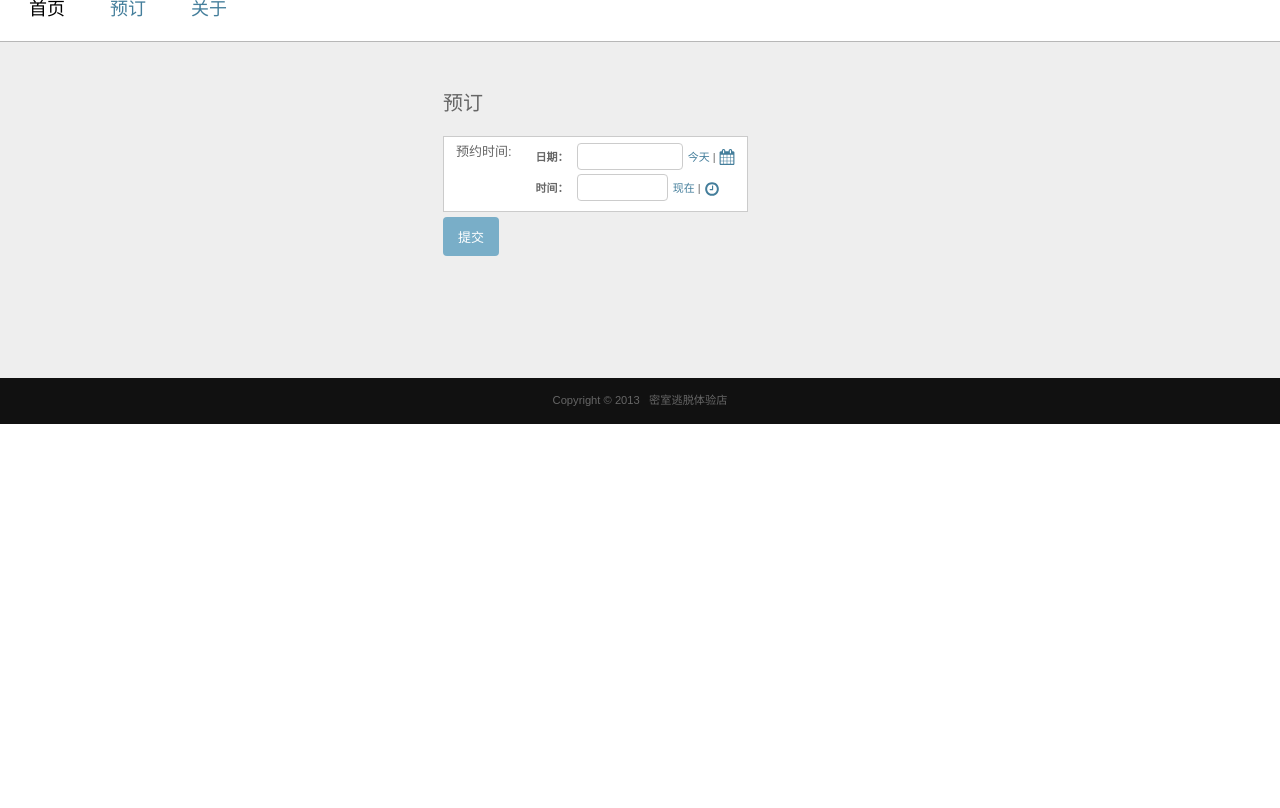
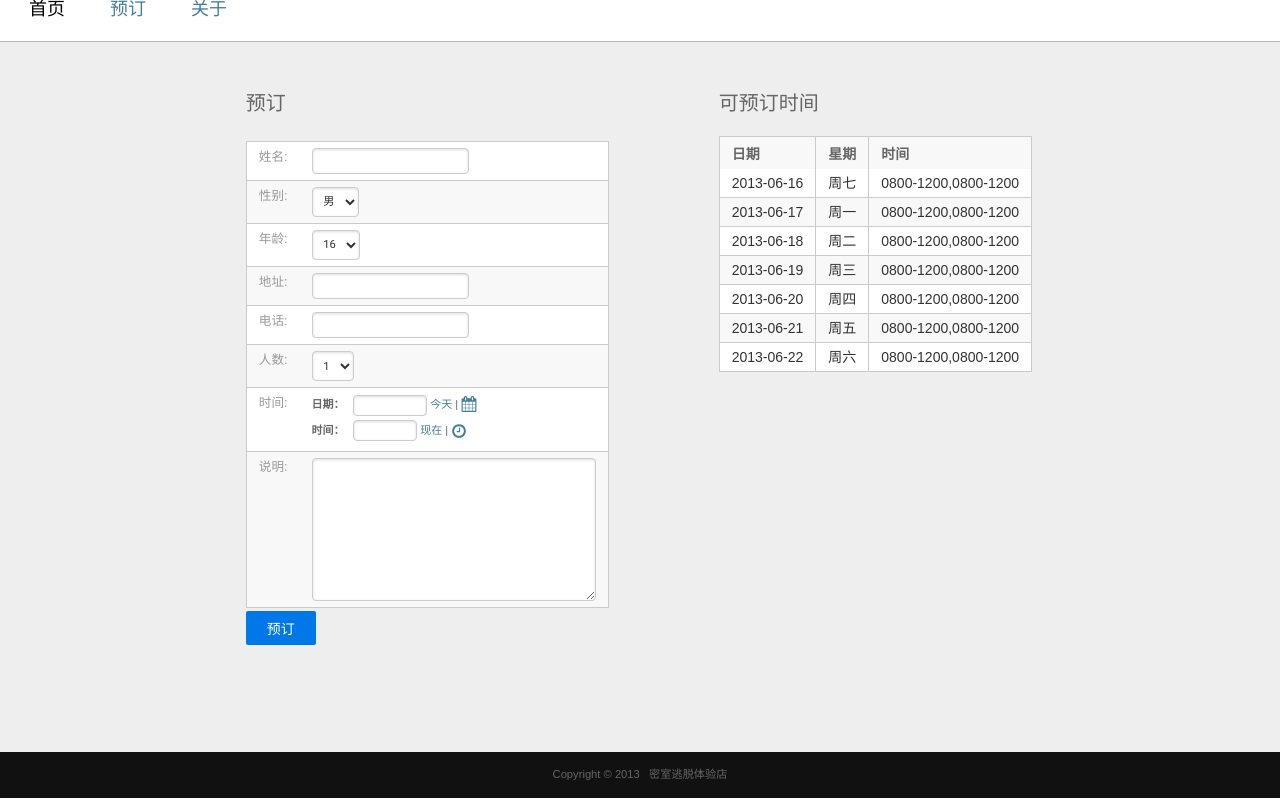
Before and after one commit to iefan/gamenet, a Django app: page /orderahead/ in a window 1280 px wide. Shown: the part 20-828 px from the top of the page. Run offline with Django 3.2, Linux system fonts and the light colour scheme; parts of the project's set-up code (start-up, migrations or seed data) failed here and were passed over; some libraries are stand-ins or nearby versions.

Commit message:
modify some detail

```diff
--- a/gamenet/settings.py
+++ b/gamenet/settings.py
@@ -103,7 +103,7 @@ TEMPLATE_LOADERS = (
 MIDDLEWARE_CLASSES = (
     'django.middleware.common.CommonMiddleware',
     'django.contrib.sessions.middleware.SessionMiddleware',
-    'django.middleware.csrf.CsrfViewMiddleware',
+    # 'django.middleware.csrf.CsrfViewMiddleware',
     'django.contrib.auth.middleware.AuthenticationMiddleware',
     'django.contrib.messages.middleware.MessageMiddleware',
     # Uncomment the next line for simple clickjacking protection:
--- a/orderahead/admin.py
+++ b/orderahead/admin.py
@@ -1,4 +1,4 @@
 from django.contrib import admin
-from models import orderlist
+from models import OrderlistModel
 
-admin.site.register(orderlist)
+admin.site.register(OrderlistModel)
--- a/orderahead/forms.py
+++ b/orderahead/forms.py
@@ -1,33 +1,28 @@
 #coding:utf8
-# from django.forms import ModelForm
 from django import forms
-# from django.forms.extras import SelectDateWidget
-from models import orderlist
+from models import OrderlistModel
 from django.contrib.admin import widgets
 
 class OrderForm(forms.ModelForm):
-    # starttime   = forms.DateField(widget=widgets.AdminDateWidget)
-    starttime   = forms.DateTimeField(widget=widgets.AdminSplitDateTime, label="预约时间")
-    # endtime     = forms.DateTimeField(widget=widgets.AdminSplitDateTime)
-    # endtime     = forms.SplitDateTimeField(input_time_formats=['%I:%M %p'])
-    # starttime.widgets[0].attrs = {'class': 'vDateField'}
-    # starttime.widgets[1].attrs = {'class': 'vTimeField'}
+    sexchoices      = ( ('男','男'),('女','女'),)
+    agechoices      = tuple([(`i`,`j`) for i,j in zip(range(16,30), range(16,30))])
+    ppnumschoices   = tuple([(`i`,`j`) for i,j in zip(range(1,6), range(1,6))])
+
+    starttime   = forms.DateTimeField(widget=widgets.AdminSplitDateTime, label="时间")
+    sex         = forms.ChoiceField(choices=sexchoices, label='性别')#, widget=forms.RadioSelect
+    age         = forms.ChoiceField(choices = agechoices, label='年龄')
+    personnums  = forms.ChoiceField(choices = ppnumschoices, label='人数')
+
     class Meta:
-        model=orderlist
-        exclude=('starttime',)
+        model=OrderlistModel
         # exclude=('starttime','endtime')
+
     def clean(self):
-        self.instance.starttime=self.cleaned_data.get('starttime')
-        self.instance.endtime=self.cleaned_data.get('endtime')
+        return self.cleaned_data
+    #     self.instance.starttime=self.cleaned_data.get('starttime')
 
-
-# class OrderForm2(forms.Form):
-#     CHOICES = (('1', '男',), ('2', '女',))
-#     name        = forms.CharField(widget=forms.TextInput)
-#     sex         = forms.ChoiceField(widget=forms.RadioSelect, choices=CHOICES)
-#     age         = forms.CharField(widget = forms.TextInput)
-#     address     = forms.CharField(widget = forms.TextInput)
-#     phone       = forms.CharField(widget = forms.TextInput)
-#     starttime   = forms.DateTimeField(widget=forms.TextInput(attrs={'placeholder':'--Please Input...', 'class':"vDateField"}))
-#     endtime     = forms.DateTimeField()
-#     desc        = forms.CharField(widget = forms.Textarea)
+    def clean_phone(self):
+        phone = self.cleaned_data['phone']
+        if not phone.isdigit() or len(phone)<11 or len(phone) > 12:
+            raise forms.ValidationError("请输入11或12位电话号码")
+        return phone
--- a/orderahead/models.py
+++ b/orderahead/models.py
@@ -3,15 +3,15 @@
 from django.db import models
 
 # Create your models here.
-class orderlist(models.Model):
+class OrderlistModel(models.Model):
     name        = models.CharField(max_length=30, verbose_name="姓名")
     sex         = models.CharField(max_length=2, verbose_name="性别")
     age         = models.IntegerField(verbose_name="年龄")
-    address     = models.CharField(max_length=100, null=True, verbose_name="地址")
+    address     = models.CharField(max_length=100, null=True,blank=True, verbose_name="地址")
     phone       = models.CharField(max_length=12, verbose_name="电话")
     personnums  = models.IntegerField(verbose_name="人数")
     starttime   = models.DateTimeField(verbose_name="预订")
-    descinfo    = models.TextField(null=True, verbose_name="说明")
+    descinfo    = models.TextField(null=True, blank=True, verbose_name="说明")
 
     def __unicode__(self):
         return "%s %s %s %s %s" % (self.name, self.sex, self.age, self.phone, self.personnums)
--- a/orderahead/templates/orderahead.html
+++ b/orderahead/templates/orderahead.html
@@ -3,10 +3,29 @@
 {% block title %}预订{% endblock %}
 
 {% block ordertable %}
-    <h1>预订</h1>
-    <table class="pure-table  pure-table-horizontal gameordertable">
-      {{ form.as_table }}
+    <form class="pure-form" action="" method="post">
+      <h1>预订</h1>
+      <fieldset>
+        <table class="pure-table  pure-table-horizontal gameordertable">
+          {{ form.as_table }}
+        </table>
+        <p ><button class="pure-button pure-button-primary" type="submit">预订</button></p>
+      </fieldset>
+    </form>
+{% endblock %}
+
+{% block orderdate %}
+    <h1>可预订时间</h1>
+    <table class="pure-table pure-table-bordered">
+      <thead>
+        <tr>
+          <th>日期</th>
+          <th>星期</th>
+          <th>时间</th>
+        </tr>
+      </thead>
+      {% for item1,item2,item3 in orderdate %}
+        <tr><td>{{ item1 }}</td><td>{{ item2 }}</td><td>{{ item3 }}</td></tr>
+      {% endfor %}
     </table>
-    <p><input type="submit" value="提交"></p>
-    </div>
 {% endblock %}
--- a/orderahead/templates/orderbase.html
+++ b/orderahead/templates/orderbase.html
@@ -1,16 +1,16 @@
 {% extends "base.html" %}
 {% block content %}
-
 <div class="content pure-g-r">
   <div class="splash pure-u-1">
   <div class="content pure-u-1">
     <div class="pure-g-r content-ribbon">
-      <div class="pure-u-1-3">
+      <div class="pure-u-1-6">
       </div>
-      <div class="pure-u-1-3">
+      <div class="pure-u-2-5">
         {% block ordertable %}{% endblock %}
       </div>
-      <div class="pure-u-1-3">
+      <div class="pure-u-2-5">
+        {% block orderdate %}{% endblock %}
       </div>
     </div>
   </div>
--- a/orderahead/views.py
+++ b/orderahead/views.py
@@ -1,9 +1,34 @@
+#-*- coding:utf-8 -*-
 from django.shortcuts import render_to_response
+from django.http import HttpResponseRedirect, HttpResponse
 from forms import OrderForm
+from models import OrderlistModel
+import datetime
 
 def orderahead(request):
-    form = OrderForm()
-    return render_to_response('orderahead.html', {'form':form})
+    # OrderlistModel.objects.only('name','phone',)
+    # orderpersondata = OrderlistModel.objects.all()
+    orderdate = []
+    today = datetime.date.today()
+    lstchinesenum = ["一", "二", "三", "四", "五", "六", "七"]
+    for i in range(0, 7):
+        tmpday = (today+datetime.timedelta(i))
+        tmpweekday = "周" + lstchinesenum[tmpday.weekday()]
+        orderdate.append((tmpday.isoformat(), tmpweekday, '0800-1200,0800-1200'))
+    if request.method == 'POST':
+        form = OrderForm(request.POST)
+        print form
+        if form.is_valid():
+            form.clean()
+            form.save()
+            return HttpResponseRedirect('/')
+    else:
+        form = OrderForm()
+    return render_to_response('orderahead.html', {'form': form, 'orderdate':orderdate})
+
+
+    # form = OrderForm()
+    # return render_to_response('orderahead.html', {'form':form})
 
 def gamedisplay(request):
     return render_to_response('gamedisplay.html')
```
